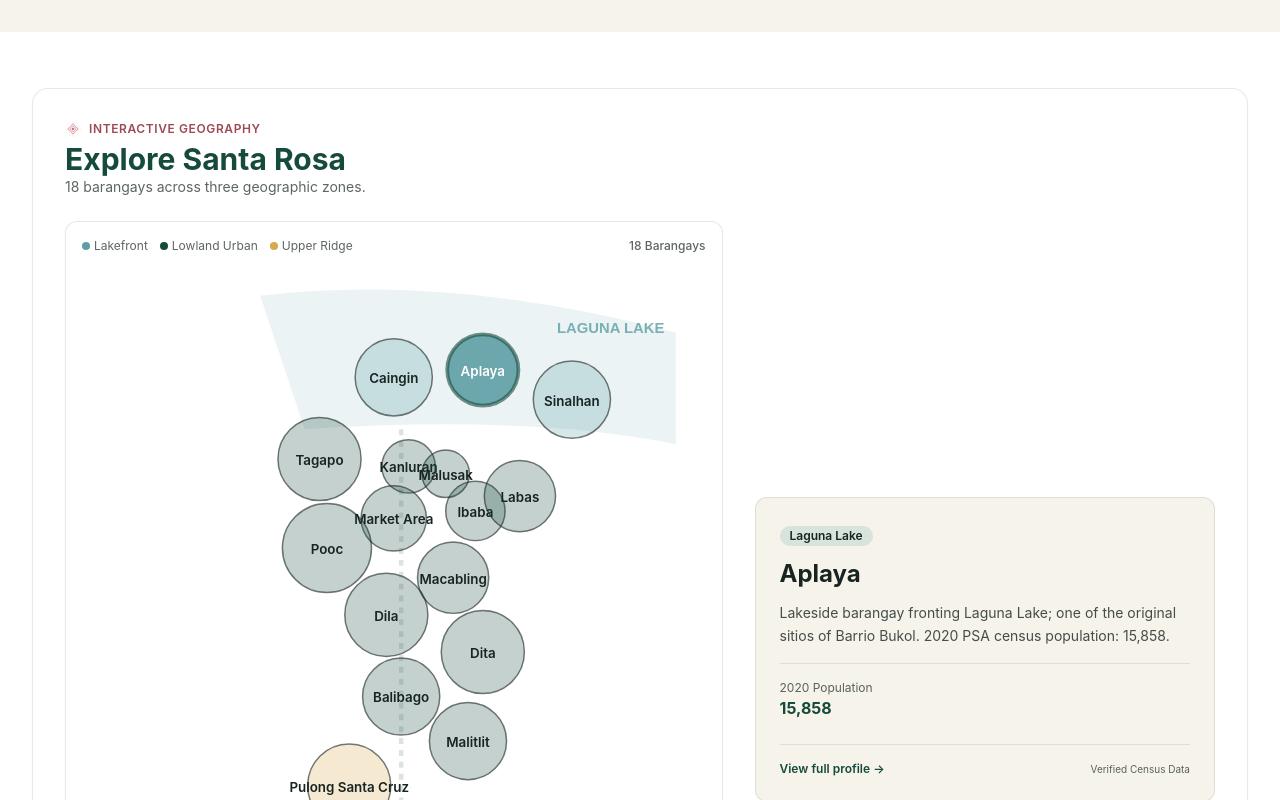
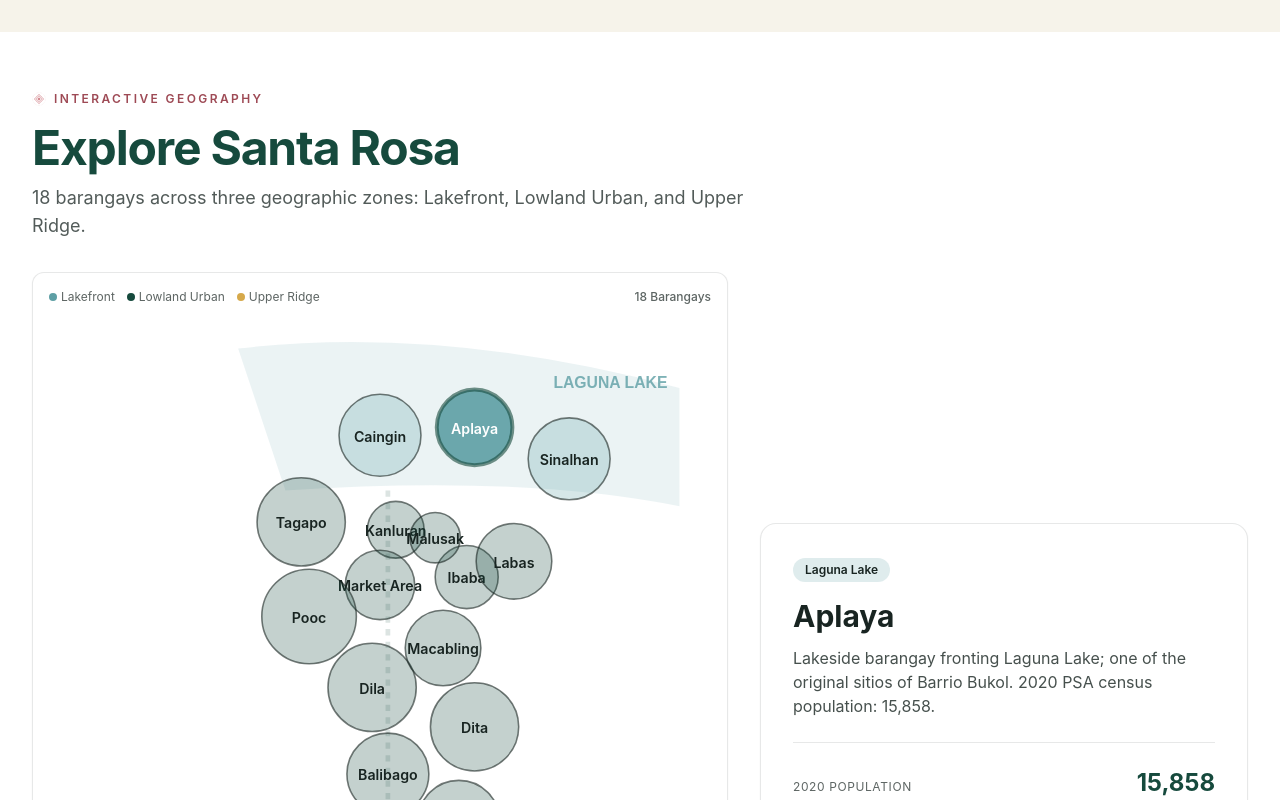
Before and after one commit to jericizon/bettersantarosacity, a Nuxt app: page / in a window 1280 px wide. Shown: the part 1140-1940 px from the top of the page. Built offline with nearby package versions, Linux system fonts and the light colour scheme.

Commit message:
feat(map): integrate SectionHeader and cadastral disclaimer in MapExplorer

```diff
--- a/components/civic/CityMapSvg.vue
+++ b/components/civic/CityMapSvg.vue
@@ -107,8 +107,5 @@ function onSelect(slug: string) {
         </text>
       </g>
     </svg>
-    <p class="mt-2 text-[11px] text-charcoal/60 text-center">
-      Simplified topological map for civic navigation · Not official cadastral survey data
-    </p>
   </div>
 </template>
--- a/components/civic/MapExplorer.vue
+++ b/components/civic/MapExplorer.vue
@@ -1,8 +1,9 @@
+<!-- components/civic/MapExplorer.vue -->
 <script setup lang="ts">
 import { ref, computed } from 'vue'
 import barangaysData from '~/data/barangays.json'
 import CityMapSvg from './CityMapSvg.vue'
-import RoseMotif from './RoseMotif.vue'
+import SectionHeader from '~/components/editorial/SectionHeader.vue'
 
 // barangays.json is checked-in static data guaranteed non-empty (18 entries)
 // by tests/unit/data-integrity.spec.ts — non-null assert satisfies noUncheckedIndexedAccess.
@@ -19,26 +20,23 @@ function onSelect(slug: string) {
 </script>
 
 <template>
-  <div class="rounded-2xl border border-charcoal/10 bg-white p-6 lg:p-8 shadow-sm">
-    <div class="flex flex-col md:flex-row md:items-end justify-between gap-4 mb-6">
-      <div>
-        <div class="flex items-center gap-2 text-xs font-semibold uppercase tracking-wider text-rose-accent-dark">
-          <RoseMotif :size="16" class="text-rose-accent" />
-          <span>Interactive Geography</span>
-        </div>
-        <h2 class="mt-1 font-serif text-2xl lg:text-3xl font-bold text-laguna-green">
-          Explore Santa Rosa
-        </h2>
-        <p class="text-sm text-charcoal/70">18 barangays across three geographic zones.</p>
-      </div>
+  <div class="space-y-8">
+    <div class="flex flex-col md:flex-row md:items-end justify-between gap-6">
+      <SectionHeader
+        eyebrow="Interactive Geography"
+        title="Explore Santa Rosa"
+        description="18 barangays across three geographic zones: Lakefront, Lowland Urban, and Upper Ridge."
+      />
 
       <!-- Mobile dropdown selector -->
-      <div class="md:hidden">
-        <label for="barangay-mobile-select" class="sr-only">Select Barangay</label>
+      <div class="md:hidden w-full sm:w-auto">
+        <label for="barangay-mobile-select" class="block text-xs font-semibold text-charcoal/70 mb-1">
+          Select Barangay
+        </label>
         <select
           id="barangay-mobile-select"
           v-model="selectedSlug"
-          class="w-full rounded-lg border border-charcoal/20 bg-parchment px-3 py-2 text-sm text-charcoal font-medium focus:border-laguna-green focus:outline-none"
+          class="w-full min-h-11 rounded-lg border border-charcoal/20 bg-white px-3 py-2 text-sm text-charcoal font-medium focus:border-laguna-green focus:outline-none"
         >
           <option v-for="b in barangaysData" :key="b.slug" :value="b.slug">
             {{ b.name }} ({{ b.group }})
@@ -54,11 +52,11 @@ function onSelect(slug: string) {
       </div>
 
       <!-- Right: Active Barangay Detail Card -->
-      <div class="lg:col-span-5 flex flex-col justify-between rounded-xl border border-charcoal/10 bg-parchment p-6">
+      <div class="lg:col-span-5 flex flex-col justify-between rounded-2xl border border-charcoal/10 bg-white p-6 sm:p-8 shadow-sm">
         <div>
           <span
             :class="[
-              'inline-block px-2.5 py-0.5 text-xs font-semibold rounded-full mb-3 text-charcoal',
+              'inline-block px-3 py-1 text-xs font-semibold rounded-full mb-4 text-charcoal',
               selectedBarangay.group === 'Laguna Lake' ? 'bg-laguna-blue/20' :
               selectedBarangay.group === 'Upper / Tagaytay' ? 'bg-heritage-gold/20' :
               'bg-laguna-green/15'
@@ -66,30 +64,35 @@ function onSelect(slug: string) {
           >
             {{ selectedBarangay.group }}
           </span>
-          <h3 class="font-serif text-2xl font-bold text-charcoal">
+          <h3 class="font-serif text-3xl font-bold text-charcoal">
             {{ selectedBarangay.name }}
           </h3>
-          <p class="mt-3 text-sm text-charcoal/80 leading-relaxed">
+          <p class="mt-3 text-sm sm:text-base text-charcoal/80 leading-relaxed">
             {{ selectedBarangay.description }}
           </p>
-          <div class="mt-4 pt-4 border-t border-charcoal/10 text-xs">
-            <span class="block text-charcoal/70">2020 Population</span>
-            <span class="font-serif text-base font-bold text-laguna-green">
+          <div class="mt-6 pt-6 border-t border-charcoal/10 flex items-baseline justify-between">
+            <span class="text-xs uppercase tracking-wider text-charcoal/70">2020 Population</span>
+            <span class="font-serif text-2xl font-bold text-laguna-green">
               {{ selectedBarangay.population.toLocaleString('en-US') }}
             </span>
           </div>
         </div>
 
-        <div class="mt-6 pt-4 border-t border-charcoal/10 flex items-center justify-between">
+        <div class="mt-8 pt-4 border-t border-charcoal/10 flex items-center justify-between">
           <NuxtLink
             :to="`/barangays#${selectedBarangay.slug}`"
-            class="text-xs font-semibold text-laguna-green hover:underline focus-visible:outline focus-visible:outline-2 focus-visible:outline-laguna-green rounded-sm"
+            class="text-sm font-semibold text-laguna-green underline-offset-4 hover:underline focus-visible:outline focus-visible:outline-2 focus-visible:outline-laguna-green rounded-sm"
           >
             View full profile →
           </NuxtLink>
-          <span class="text-[10px] text-charcoal/70">Verified Census Data</span>
+          <span class="text-[11px] text-charcoal/60">Verified PSA Census</span>
         </div>
       </div>
     </div>
+
+    <!-- Mandatory Cadastral Survey Disclaimer -->
+    <p class="text-center text-xs text-charcoal/60 leading-relaxed">
+      Simplified map for information purposes. Not official cadastral survey data.
+    </p>
   </div>
 </template>
```
Also changed, not shown: 1 other file (tests, documents, lock files or other folders).
